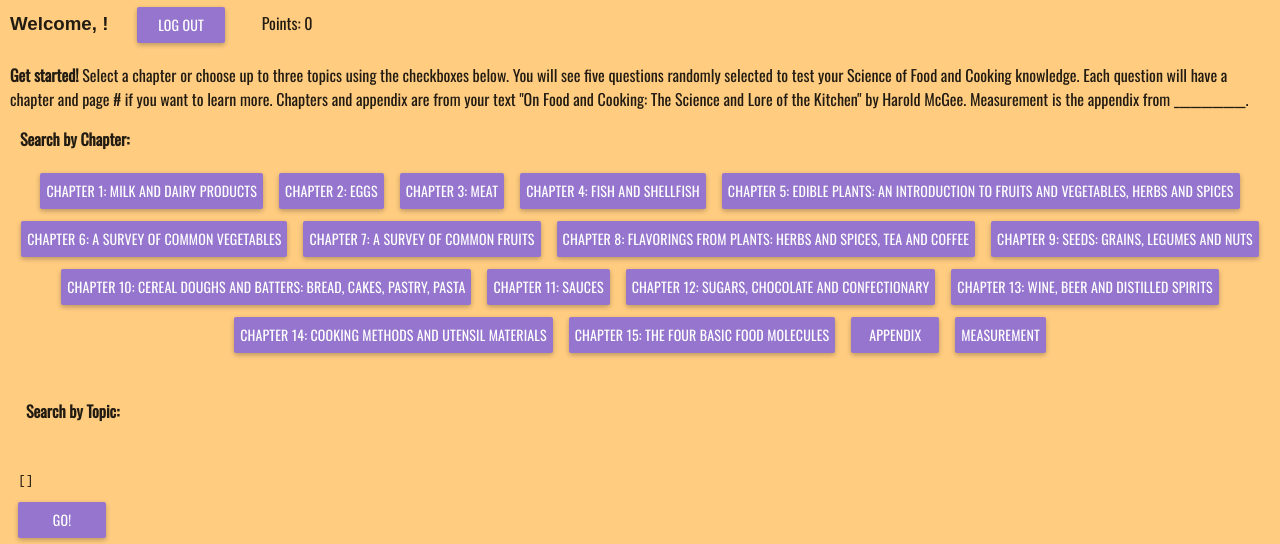
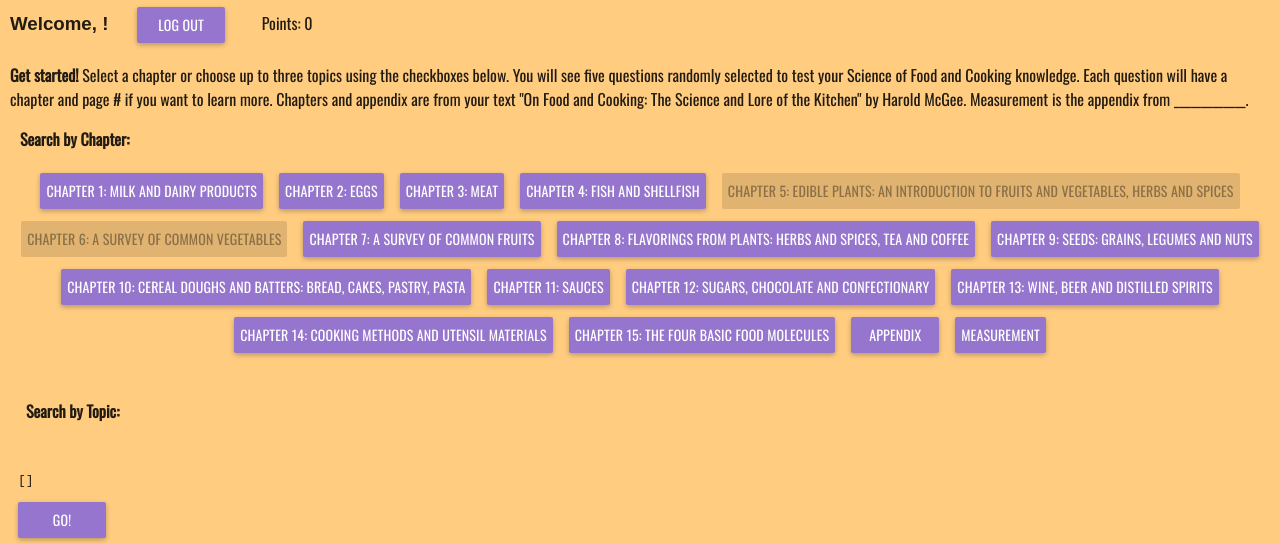
Before and after one commit to neotamoe/sci123-solo, a website: page public/views/index.html at #/user in a window 1280 px wide. Shown: the part 329-873 px from the top of the page. Drawn offline with nearby package versions, Linux system fonts and the light colour scheme; files that its build step writes are made by us from their sources; no server answers; files whose address does not match are found by name; a web font is replaced by a local one.

Commit message:
disabled chapter buttons if no questions

```diff
--- a/public/views/user.html
+++ b/public/views/user.html
@@ -18,8 +18,8 @@
   <a href="#/quiz/2"><md-button class="md-raised md-accent">Chapter 2: Eggs</md-button></a>
   <a href="#/quiz/3"><md-button class="md-raised md-accent">Chapter 3: Meat</md-button></a>
   <a href="#/quiz/4"><md-button class="md-raised md-accent">Chapter 4: Fish and Shellfish</md-button></a>
-  <a href="#/quiz/5"><md-button class="md-raised md-accent">Chapter 5: Edible Plants: An Introduction to Fruits and Vegetables, Herbs and Spices</md-button></a>
-  <a href="#/quiz/6"><md-button class="md-raised md-accent">Chapter 6: A Survey of Common Vegetables</md-button></a>
+  <a href="#/quiz/5"><md-button class="md-raised md-accent" ng-disabled='true'>Chapter 5: Edible Plants: An Introduction to Fruits and Vegetables, Herbs and Spices</md-button></a>
+  <a href="#/quiz/6"><md-button class="md-raised md-accent" ng-disabled='true'>Chapter 6: A Survey of Common Vegetables</md-button></a>
   <a href="#/quiz/7"><md-button class="md-raised md-accent">Chapter 7: A Survey of Common Fruits</md-button></a>
   <a href="#/quiz/8"><md-button class="md-raised md-accent">Chapter 8: Flavorings from Plants: Herbs and Spices, Tea and Coffee</md-button></a>
   <a href="#/quiz/9"><md-button class="md-raised md-accent">Chapter 9: Seeds: Grains, Legumes and Nuts</md-button></a>
```
Also changed, not shown: 1 other file.
